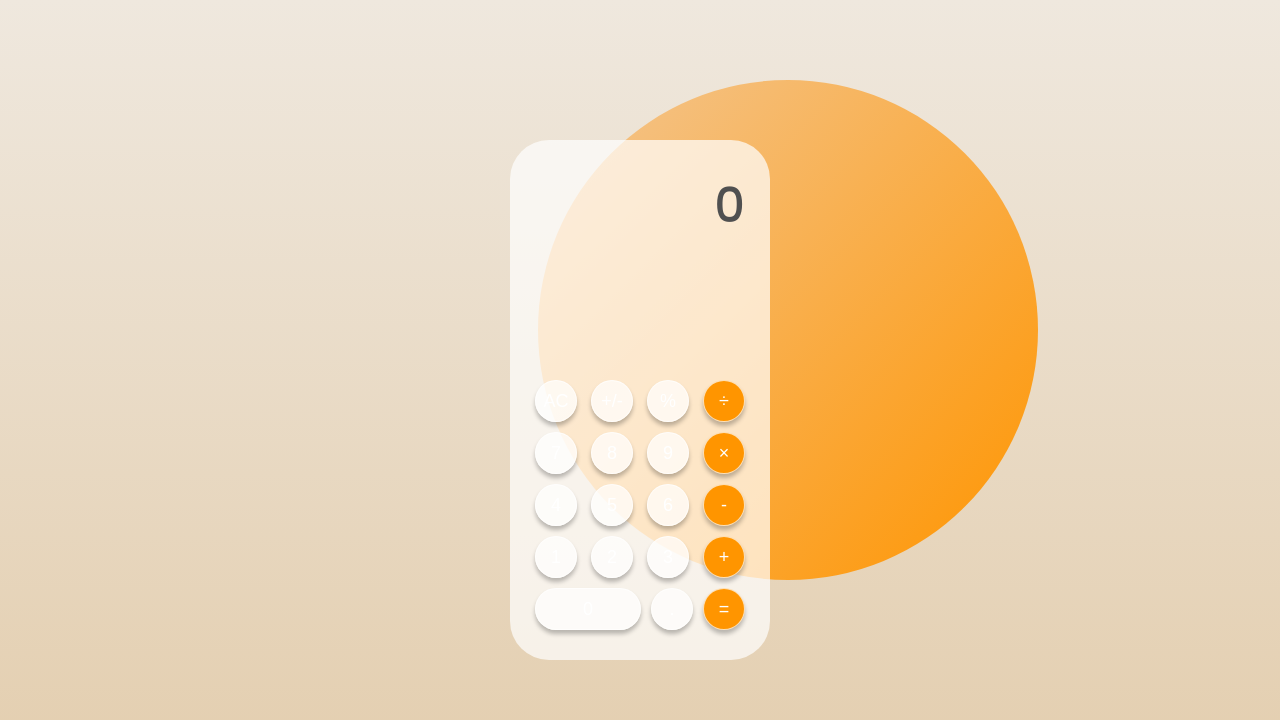
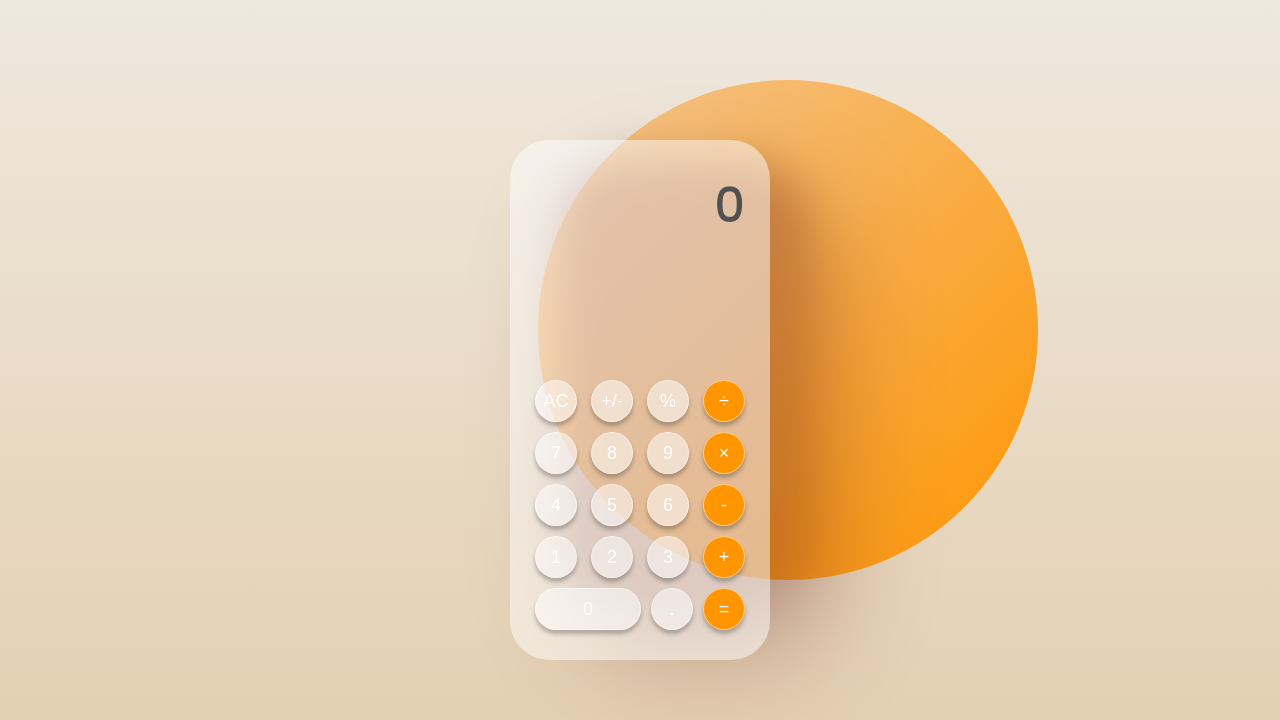
Before and after one commit to MashaBogdanova/calculator, a website built with webpack: page src/index.html in a window 1280 px wide. Built offline with nearby package versions, Linux system fonts and the light colour scheme.

Commit message:
feat: add shadow on circle

```diff
--- a/src/styles/abstract/_constants.scss
+++ b/src/styles/abstract/_constants.scss
@@ -6,7 +6,7 @@ $color-primary-m: #f3c691;
 $color-light-s: #ffffff;
 $color-light-m: #d1d4d1;
 $color-light-l: #d4d4d2;
-$color-light-transparent: rgba(255, 255, 255, 0.7);
+$color-light-transparent: rgba(255, 255, 255, 0.5);
 
 $color-dark-s: #505050;
 $color-dark-m: #17181a;
--- a/src/styles/components/_calculator.scss
+++ b/src/styles/components/_calculator.scss
@@ -1,6 +1,8 @@
 @use '../abstract/list' as styles;
 
 .calculator {
+  position: relative;
+
   display: flex;
   flex-direction: column;
   justify-content: space-between;
@@ -11,6 +13,21 @@
 
   background-color: styles.$color-light-transparent;
   border-radius: 3.9rem;
+  &:before {
+    content: '';
+
+    position: absolute;
+    top: 20px;
+    left: 50px;
+    z-index: -1;
+
+    width: 250px;
+    height: 450px;
+    background-color: rgba(84, 0, 0, 0.29);
+    border-radius: 70px;
+    filter: blur(20px);
+    box-shadow: 20px 40px 100px rgba(84, 0, 0, 0.29);
+  }
 }
 
 .buttons {
```
